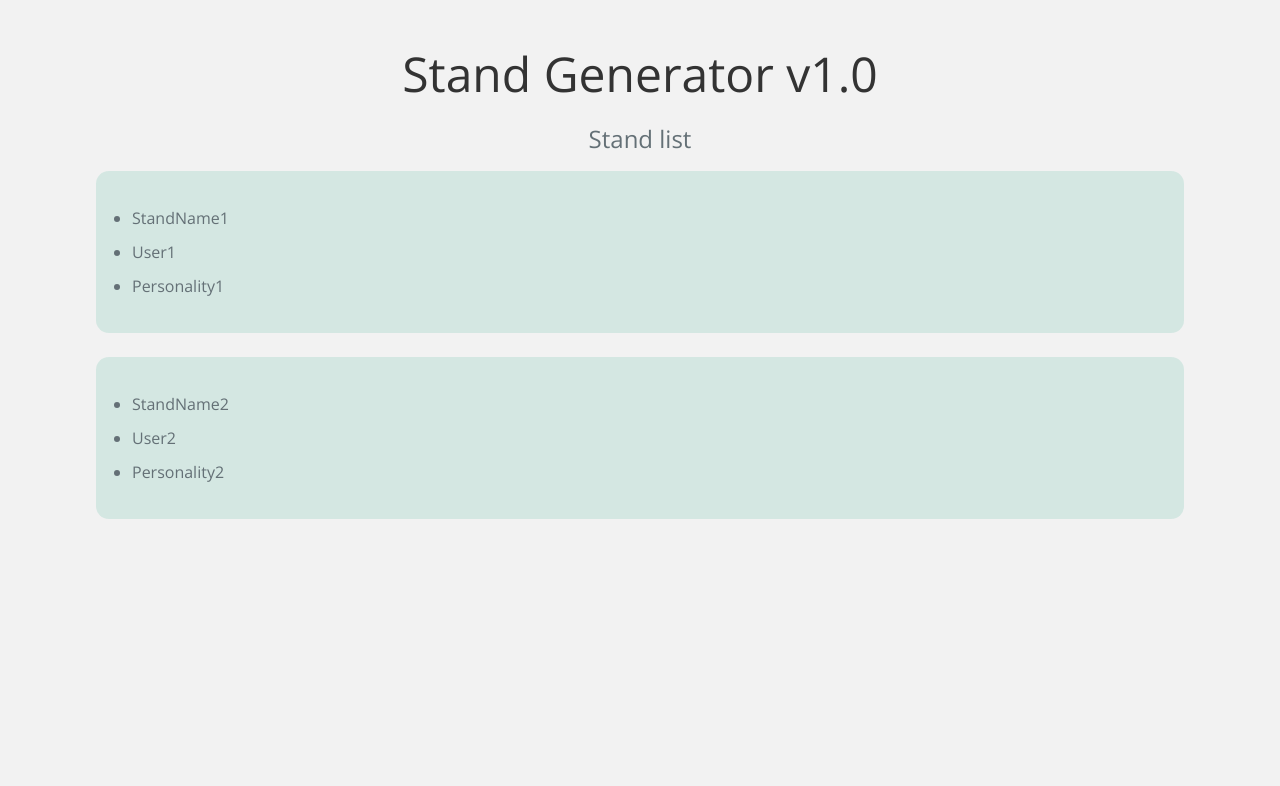
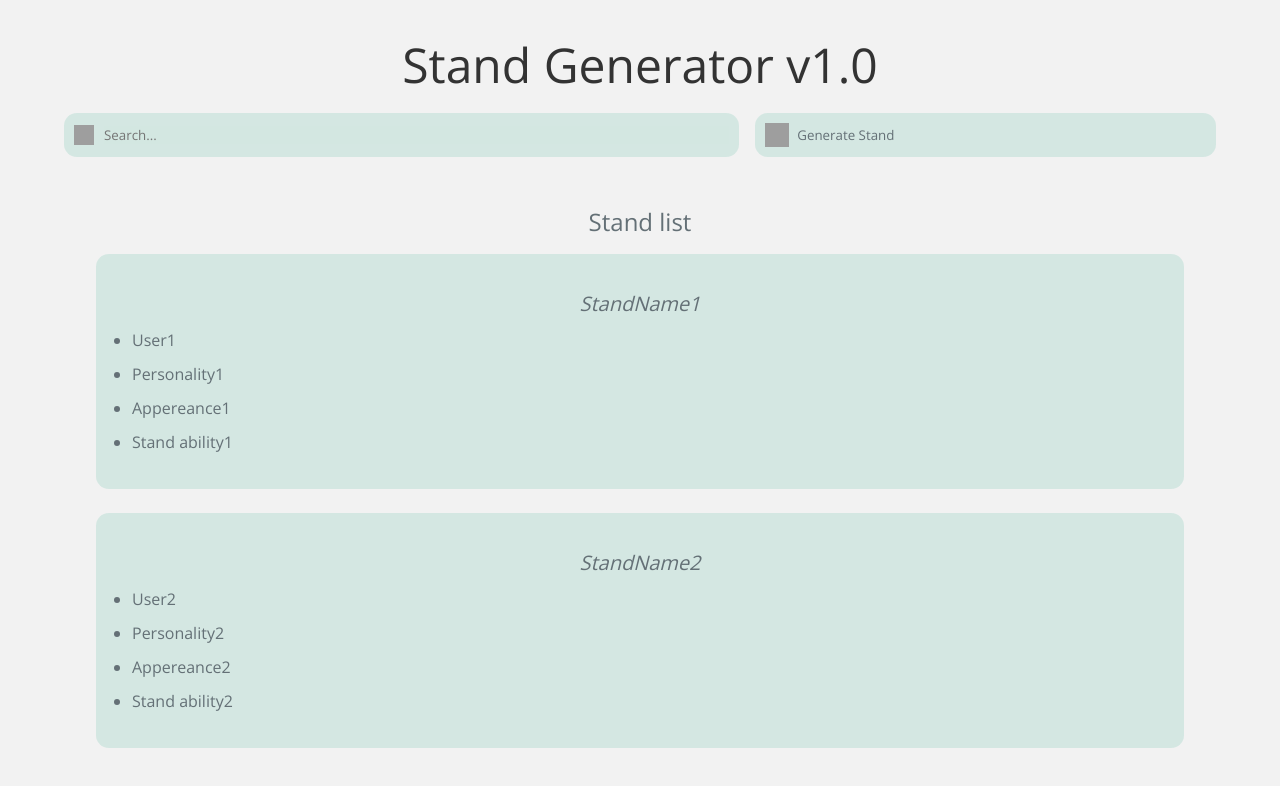
Before and after one commit to Alvarr333/StandGen, a React (Create React App) app in the folder client/: page / in a window 1280 px wide. Shown: the top 786 px of the page. Built offline with nearby package versions, Linux system fonts and the light colour scheme; grey boxes are pictures that could not be loaded.

Commit message:
Intro HTML page with no images

```diff
--- a/client/src/App.js
+++ b/client/src/App.js
@@ -2,17 +2,32 @@ function App() {
 	return (
 		<div className="App">
 			<h1>Stand Generator v1.0</h1>
+			<div class="search-bar-container">
+  			<div class="search-bar">
+    			<img src="lupa.png" alt="Search" class="search-bar-logo"></img>
+    			<input type="text" placeholder="Search..." class="search-input"></input>
+  			</div>
+  			<button class="search-button">
+    			<img src="lupa.png" alt="Generate Stand" class="search-button-logo"></img>
+					<span class="search-button-text">Generate Stand</span>
+				</button>
+			</div>
+
 			<h4>Stand list</h4>
 			<div className="stand-list">
 				<ul className="standSummary">
-				  <li className="stand">StandName1</li>
-					<li className="user">User1</li>
-					<li className="personality">Personality1</li>
+				  <li className="standName">StandName1</li>
+					<li>User1</li>
+					<li>Personality1</li>
+					<li>Appereance1</li>
+					<li>Stand ability1</li>
 				</ul>
 				<ul className="standSummary">
-			    <li className="stand">StandName2</li>
-					<li className="user">User2</li>
-					<li className="personality">Personality2</li>
+			    <li className="standName">StandName2</li>
+					<li>User2</li>
+					<li>Personality2</li>
+					<li>Appereance2</li>
+					<li>Stand ability2</li>
 				</ul>
 			</div>
 		</div>
--- a/client/src/index.css
+++ b/client/src/index.css
@@ -57,6 +57,7 @@ h4{
   color: var(--color-text-secondary);
   font-weight: 400;
   margin-bottom: 2vh;
+  margin-top: 6vh;
 }
 
 ul{
@@ -73,11 +74,72 @@ ul li{
 }
 
 .standSummary{
+
   transition: 0.5s;
   cursor: pointer;
   margin-bottom: 3vh;
 }
+
+.standSummary li:first-child {
+  text-align: center; /* Center the text */
+  list-style-type: none; /* Remove the bullet point */
+  font-size: 2.5vh;
+  font-style: italic;
+}
+
 .standSummary:hover{
   transform: scale(1.03);
   background-color: rgba(211, 234, 226, 0.7);
 }
+
+.search-bar-container {
+  display: flex;
+  width: 90%;
+}
+
+.search-bar {
+  flex: 1;
+  display: flex;
+  width: 40%;
+  align-items: center;
+  padding: 10px;
+  margin-right: 2vh;
+  background-color: var(--color-bg-secondary);
+  border: none;
+  border-radius: 1vw;
+}
+
+.search-bar-logo {
+  width: 20px;
+  height: 20px;
+  margin-right: 10px;
+}
+
+.search-input {
+  flex: 1;
+  border: none;
+  background-color: var(--color-bg-secondary);
+}
+
+.search-button {
+  width: 40%;
+  padding: 10px;
+  cursor: pointer;
+  display: flex;
+  align-items: center;
+  background-color: var(--color-bg-secondary);
+  border: none;
+  border-radius: 1vw;
+  cursor: pointer;
+}
+
+.search-button-logo {
+  width: 3vh;
+  height: 3vh;
+  margin-right: 1vh;
+}
+
+.search-button-text{
+  font-family: 'Open Sans', sans-serif;
+  color: var(--color-text-secondary);
+}
```
Also changed, not shown: client/src/lupa.png (added), client/src/misc/search bar logos/lupa.png (added).
